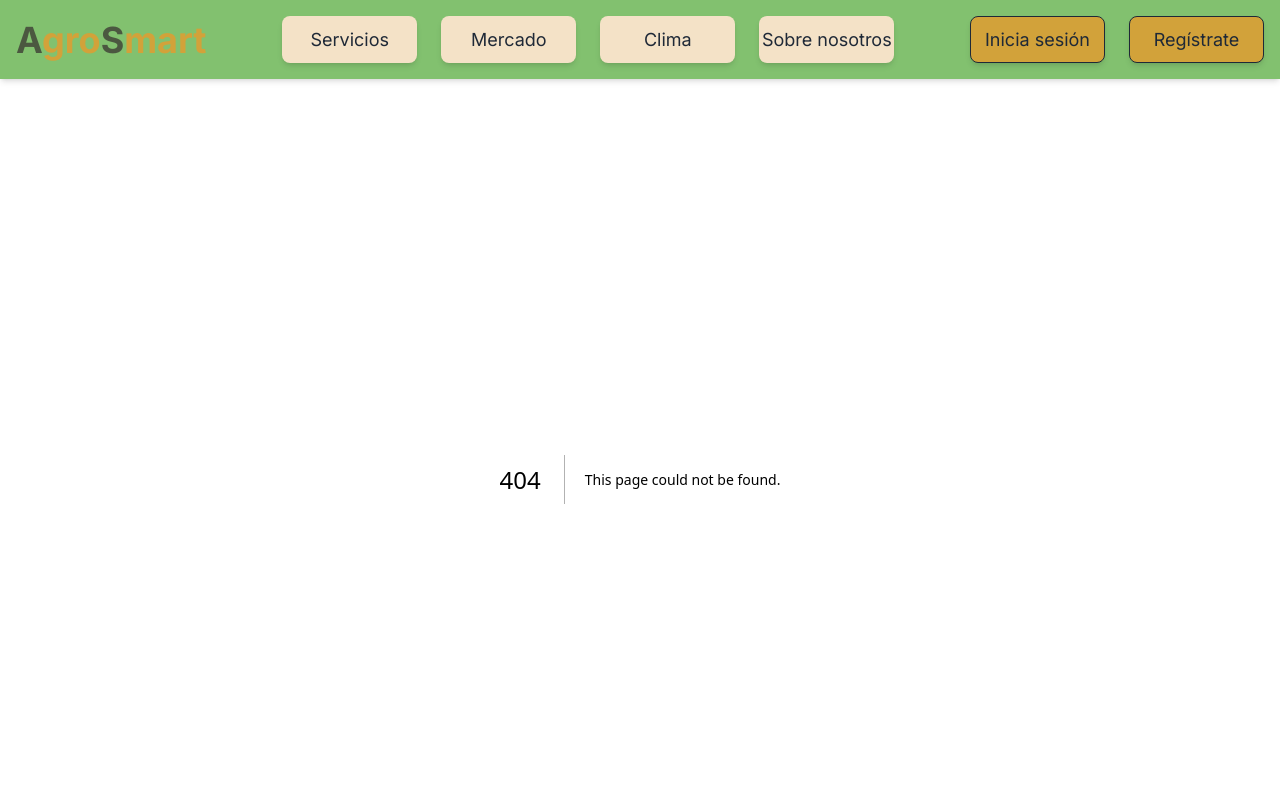
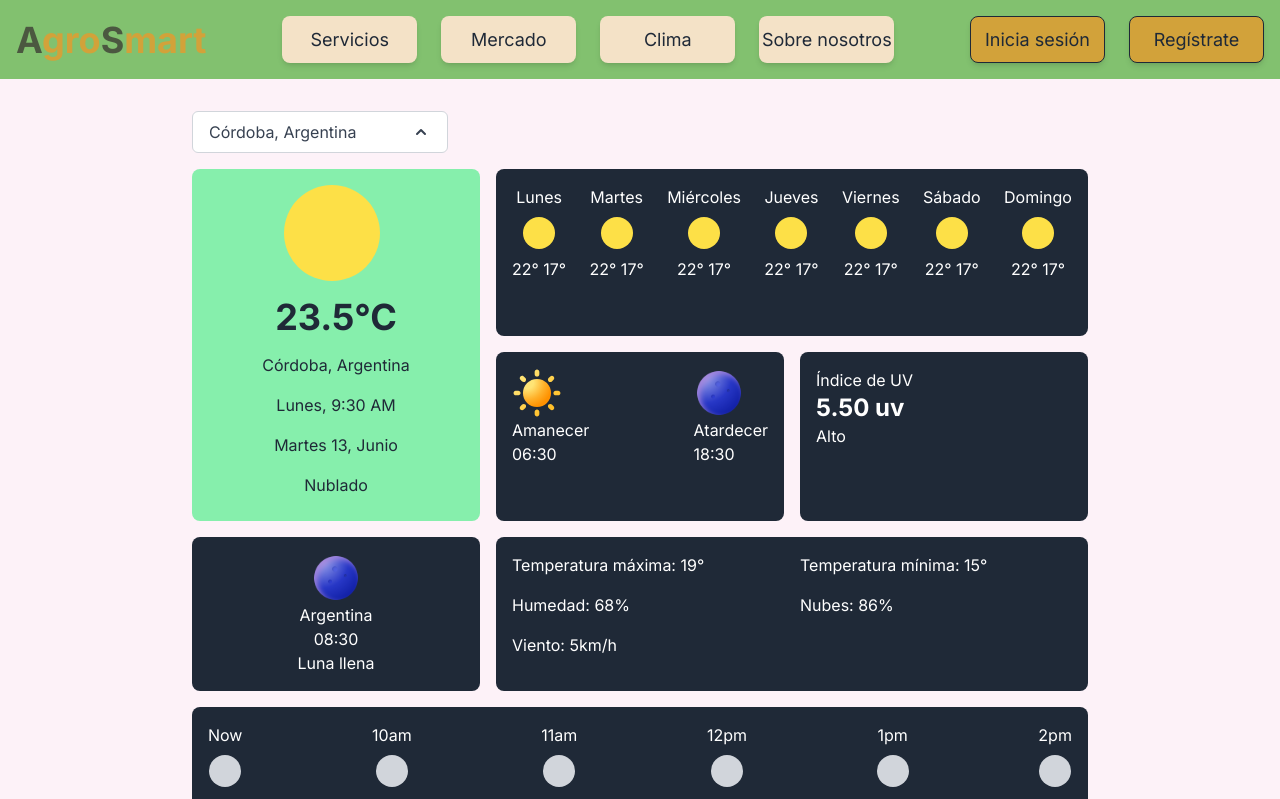
Before and after one commit to leodeveloper435/s17-clone, a Next.js app in the folder frontend/: page /forecast in a window 1280 px wide. Before the commit this address had no page. Shown: the top 799 px of the page. Built offline with nearby package versions, Linux system fonts and the light colour scheme.

Commit message:
feat: forecast view dashboard

```diff
--- /dev/null
+++ b/frontend/src/app/forecast/page.tsx
@@ -0,0 +1,169 @@
+"use client";
+import Head from 'next/head'
+import Image from "next/image";
+import { FC, useState, useEffect, useRef } from 'react'
+
+// Sample city data
+const cities = [
+  { id: 1, name: 'Córdoba, Argentina' },
+  { id: 2, name: 'Buenos Aires, Argentina' },
+  { id: 3, name: 'Rosario, Argentina' },
+  { id: 4, name: 'Mendoza, Argentina' },
+  { id: 5, name: 'Salta, Argentina' },
+];
+
+const WeatherDashboard: FC = () => {
+  const [selectedCity, setSelectedCity] = useState(cities[0]);
+  const [isOpen, setIsOpen] = useState(false);
+  const [searchTerm, setSearchTerm] = useState('');
+  const dropdownRef = useRef<HTMLDivElement>(null);
+
+  const filteredCities = cities.filter(city =>
+    city.name.toLowerCase().includes(searchTerm.toLowerCase())
+  );
+
+  useEffect(() => {
+    const handleClickOutside = (event: MouseEvent) => {
+      if (dropdownRef.current && !dropdownRef.current.contains(event.target as Node)) {
+        setIsOpen(false);
+      }
+    };
+
+    document.addEventListener('mousedown', handleClickOutside);
+    return () => {
+      document.removeEventListener('mousedown', handleClickOutside);
+    };
+  }, []);
+
+  return (
+    <div className="min-h-screen bg-pink-50 p-8">
+      <Head>
+        <title>Panel del clima</title>
+        <link rel="icon" href="/favicon.ico" />
+      </Head>
+
+      <main className="max-w-4xl mx-auto">
+        {/* City selector dropdown */}
+        <div className="mb-4 relative" ref={dropdownRef}>
+          <button
+            onClick={() => setIsOpen(!isOpen)}
+            className="bg-white border border-gray-300 rounded-md px-4 py-2 text-gray-700 hover:bg-gray-50 focus:outline-none focus:ring-2 focus:ring-blue-500 w-64 flex items-center justify-between"
+          >
+            {selectedCity.name}
+            {isOpen ? <svg xmlns="http://www.w3.org/2000/svg" className="h-5 w-5" viewBox="0 0 20 20" fill="currentColor"><path fillRule="evenodd" d="M5.293 7.293a1 1 0 011.414 0L10 10.586l3.293-3.293a1 1 0 111.414 1.414l-4 4a1 1 0 01-1.414 0l-4-4a1 1 0 010-1.414z" clipRule="evenodd" /></svg> : <svg xmlns="http://www.w3.org/2000/svg" className="h-5 w-5" viewBox="0 0 20 20" fill="currentColor"><path fillRule="evenodd" d="M14.707 12.707a1 1 0 01-1.414 0L10 9.414l-3.293 3.293a1 1 0 01-1.414-1.414l4-4a1 1 0 011.414 0l4 4a1 1 0 010 1.414z" clipRule="evenodd" /></svg>}
+          </button>
+          {isOpen && (
+            <div className="absolute mt-2 w-64 bg-white text-gray-700 border border-gray-300 rounded-md shadow-lg z-10">
+              <input
+                type="text"
+                placeholder="Buscar parcela..."
+                className="w-full px-4 py-2 border-b border-gray-300"
+                value={searchTerm}
+                onChange={(e) => setSearchTerm(e.target.value)}
+              />
+              <div className="max-h-60 overflow-y-auto">
+                {filteredCities.map(city => (
+                  <div
+                    key={city.id}
+                    className="px-4 py-2 hover:bg-gray-100 cursor-pointer"
+                    onClick={() => {
+                      setSelectedCity(city);
+                      setIsOpen(false);
+                      setSearchTerm('');
+                    }}
+                  >
+                    {city.name}
+                  </div>
+                ))}
+              </div>
+            </div>
+          )}
+        </div>
+
+        {/* Weather card for selected city */}
+        <div className="grid grid-cols-3 gap-4">
+          <div className="col-span-1 row-span-2 bg-green-300 rounded-lg p-4 text-gray-800">
+            <div className="flex flex-col items-center mb-2 gap-4">
+              <div className="w-24 h-24 bg-yellow-300 rounded-full mr-2"></div>
+              <div className="text-4xl font-bold">23.5°C</div>
+              <div>{selectedCity.name}</div>
+              <div>Lunes, 9:30 AM</div>
+              <div>Martes 13, Junio</div>
+              <div>Nublado</div>
+            </div>
+          </div>
+
+          {/* Weekly forecast */}
+          <div className="col-span-2 bg-gray-800 rounded-lg p-4 text-white">
+            <div className="flex justify-between">
+              {['Lunes', 'Martes', 'Miércoles', 'Jueves', 'Viernes', 'Sábado', 'Domingo'].map((day) => (
+                <div key={day} className="text-center">
+                  <div>{day}</div>
+                  <div className="w-8 h-8 bg-yellow-300 rounded-full mx-auto my-2"></div>
+                  <div>22° 17°</div>
+                </div>
+              ))}
+            </div>
+          </div>
+
+          {/* Sunrise/Sunset */}
+          <div className="bg-gray-800 rounded-lg p-4 text-white">
+            <div className="flex justify-between">
+              <div>
+                <Image src="/sunrise.svg" alt="Sunrise" width={50} height={50} />
+                <div>Amanecer</div>
+                <div>06:30</div>
+              </div>
+              <div>
+                <Image src="/sunset.svg" alt="Sunset" width={50} height={50} />
+                <div>Atardecer</div>
+                <div>18:30</div>
+              </div>
+            </div>
+          </div>
+
+          {/* UV Index */}
+          <div className="bg-gray-800 rounded-lg p-4 text-white">
+            <div>Índice de UV</div>
+            <div className="text-2xl font-bold">5.50 uv</div>
+            <div>Alto</div>
+          </div>
+
+          {/* Moon phase */}
+          <div className="bg-gray-800 rounded-lg flex flex-col items-center p-4 text-white">
+          <Image src="/sunset.svg" alt="Sunset" width={50} height={50} />
+            <div>Argentina</div>
+            <div>08:30</div>
+            <div>Luna llena</div>
+          </div>
+
+          {/* Weather details */}
+          <div className="col-span-2 bg-gray-800 rounded-lg p-4 text-white">
+            <div className="grid grid-cols-2 gap-4">
+              <div>Temperatura máxima: 19°</div>
+              <div>Temperatura mínima: 15°</div>
+              <div>Humedad: 68%</div>
+              <div>Nubes: 86%</div>
+              <div>Viento: 5km/h</div>
+            </div>
+          </div>
+
+          {/* Hourly forecast */}
+          <div className="col-span-3 bg-gray-800 rounded-lg p-4 text-white">
+            <div className="flex justify-between">
+              {['Now', '10am', '11am', '12pm', '1pm', '2pm'].map((time) => (
+                <div key={time} className="text-center">
+                  <div>{time}</div>
+                  <div className="w-8 h-8 bg-gray-300 rounded-full mx-auto my-2"></div>
+                  <div>18°</div>
+                </div>
+              ))}
+            </div>
+          </div>
+        </div>
+      </main>
+    </div>
+  )
+}
+
+export default WeatherDashboard
```
Also changed, not shown: frontend/public/sunrise.svg (added), frontend/public/sunset.svg (added).
